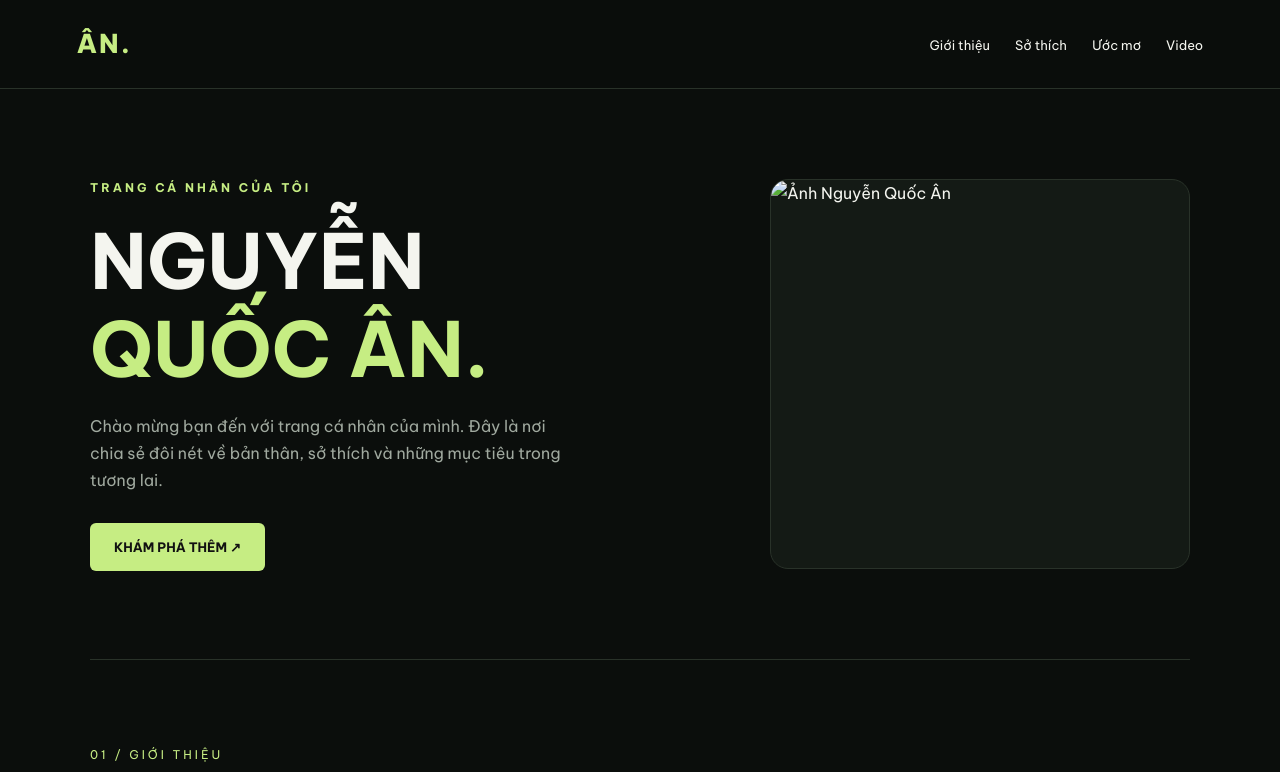
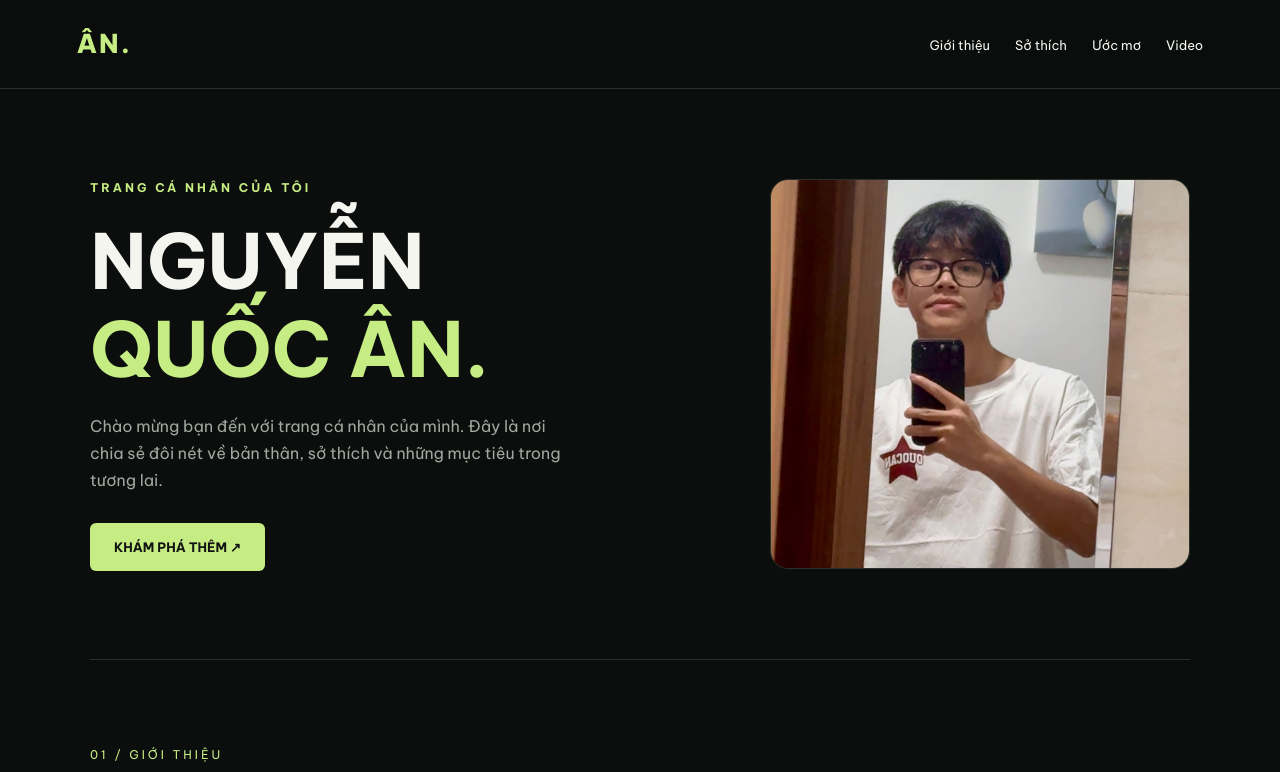
Before and after one commit to antatquaroi-lab/GIOI-THIEU-BAN-THAN-CUA-TO, a plain HTML site: page index.html in a window 1280 px wide. Shown: the top 772 px of the page. Drawn offline with Linux system fonts and the light colour scheme.

Commit message:
Update hero image source in index.html

```diff
--- a/index.html
+++ b/index.html
@@ -329,7 +329,7 @@
                 </a>
             </div>
             <div class="hero-image">
-                <img src="images/anh-ca-nhan.jpg"
+                <img src="c899b952-feae-4faf-becc-9aa285552348.jfif"
                      alt="Ảnh Nguyễn Quốc Ân">
             </div>
         </div>
```
